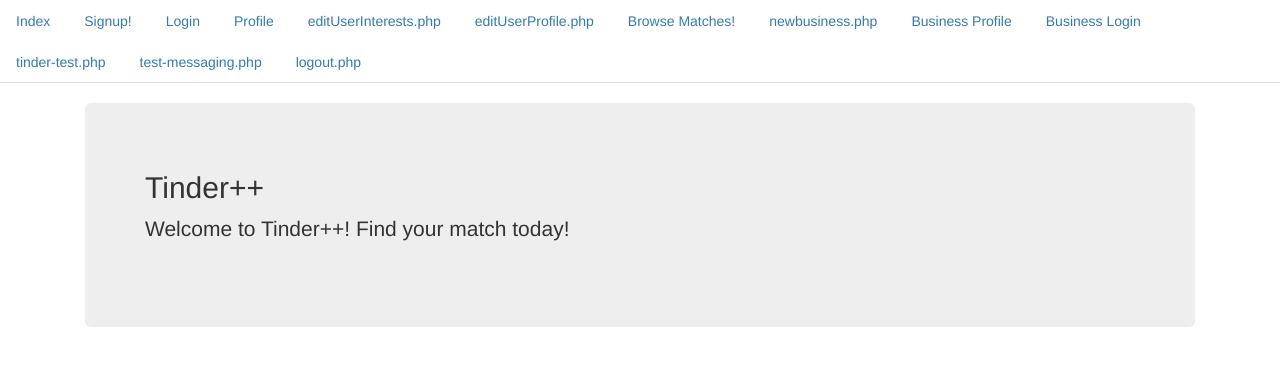
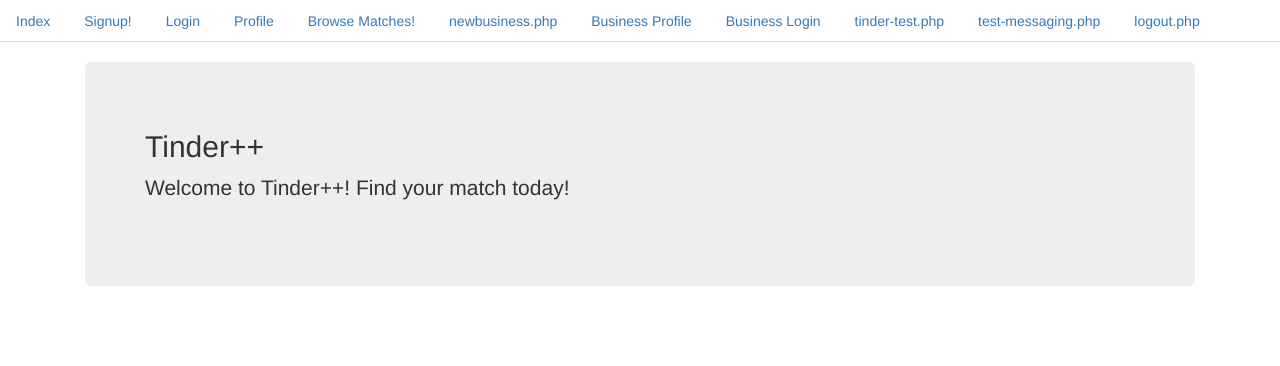
Before and after one commit to dchanman/tinder-plus-plus, a PHP site: page / in a window 1280 px wide. Shown: the top 366 px of the page. Run offline with PHP 8.4, Linux system fonts and the light colour scheme; some libraries are stand-ins or nearby versions.

Commit message:
Removed the edit profile tab from menu

```diff
--- a/php/menu.php
+++ b/php/menu.php
@@ -3,8 +3,6 @@
 	<li role="presentation"><a href='newuser.php'>Signup!</a></li>
 	<li role="presentation"><a href='user_login.php'>Login</a></li>
 	<li role="presentation"><a href='user_profile.php'>Profile</a></li>
-	<li role="presentation"><a href='editUserInterests.php'>editUserInterests.php</a></li>
-	<li role="presentation"><a href='editUserProfile.php'>editUserProfile.php</a></li>
 	<li role="presentation"><a href='match.php'>Browse Matches!</a></li>
 	<li role="presentation"><a href='newbusiness.php'>newbusiness.php</a></li>
 	<li role="presentation"><a href='business_profile.php'>Business Profile</a></li>
```
